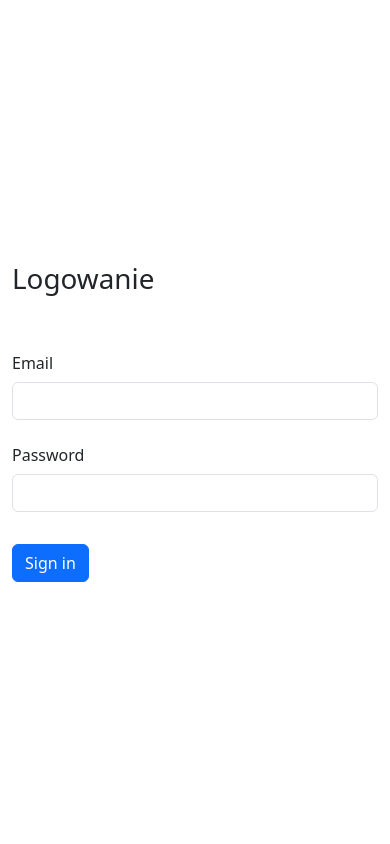
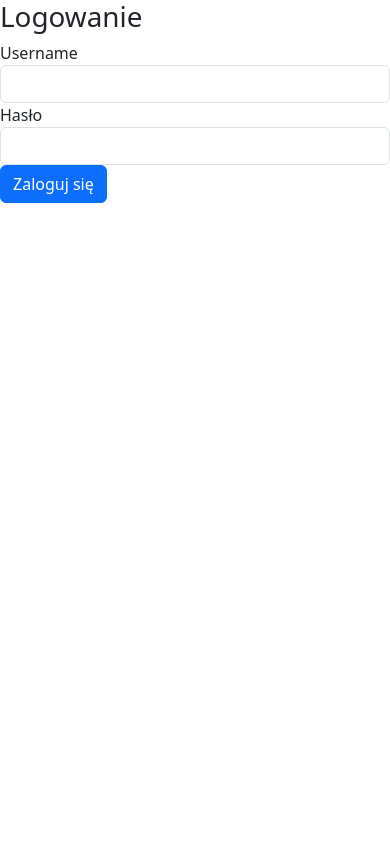
Before and after one commit to zuzannagasior/readmates, a Flask app: page /login in a window 390 px wide. Run offline with Flask 3, Linux system fonts and the light colour scheme.

Commit message:
feat: add login and register forms

```diff
--- a/app.py
+++ b/app.py
@@ -2,6 +2,7 @@ from flask import Flask
 from routes import register_routes
 
 app = Flask(__name__)
+app.config['SECRET_KEY'] = 'twoj-sekretny-klucz-123456'
 
 
 register_routes(app)
--- /dev/null
+++ b/forms.py
@@ -0,0 +1,21 @@
+from flask_wtf import FlaskForm
+from wtforms import StringField, PasswordField, SubmitField
+from wtforms.validators import DataRequired, Email, EqualTo, Length
+
+class LoginForm(FlaskForm):
+    username = StringField('Username',
+                          validators=[DataRequired(), Length(min=3, max=20)])
+    password = PasswordField('Hasło',
+                            validators=[DataRequired(), Length(min=6)])
+    submit = SubmitField('Zaloguj się')
+
+class RegistrationForm(FlaskForm):
+    email = StringField('Email',
+                       validators=[DataRequired(), Email()])
+    username = StringField('Username',
+                          validators=[DataRequired(), Length(min=3, max=20)])
+    password = PasswordField('Hasło',
+                            validators=[DataRequired(), Length(min=6)])
+    confirm_password = PasswordField('Potwierdź hasło',
+                                    validators=[DataRequired(), EqualTo('password')])
+    submit = SubmitField('Zarejestruj')
--- a/requirements.txt
+++ b/requirements.txt
@@ -1,8 +1,11 @@
 blinker==1.9.0
 click==8.3.1
+dnspython==2.8.0
+email-validator==2.3.0
 Flask==3.1.2
 Flask-SQLAlchemy==3.1.1
 Flask-WTF==1.2.2
+idna==3.11
 itsdangerous==2.2.0
 Jinja2==3.1.6
 MarkupSafe==3.0.3
--- a/routes.py
+++ b/routes.py
@@ -1,11 +1,13 @@
-from flask import render_template
+from flask import flash, redirect, render_template, url_for
+
+from forms import LoginForm, RegistrationForm
 
 
 def register_routes(app):
     @app.route('/')
-    def index():
+    def home():
         # TODO: Pobierz dane z bazy danych
-        return render_template('index.html')
+        return render_template('home.html')
 
     @app.route('/post/<int:id>')
     def show_post(id):
@@ -21,10 +23,34 @@ def register_routes(app):
     def create():
         return render_template('create_post.html')
 
-    @app.route('/login')
+
+    @app.route('/login', methods=['GET', 'POST'])
     def login():
-        return render_template('login.html')
+        form = LoginForm()
 
-    @app.route('/register')
+        if form.validate_on_submit():
+            username = form.username.data
+            password = form.password.data
+
+            if username == 'admin' and password == 'secret':
+                return redirect(url_for('home'))
+            else:
+                flash('Nieprawidłowy login lub hasło', 'danger')
+
+        return render_template('login.html', form=form)
+
+
+    @app.route('/register', methods=['GET', 'POST'])
     def register():
-        return render_template('register.html')
+        form = RegistrationForm()
+
+        if form.validate_on_submit():
+            email = form.email.data
+            # TODO: Sprawdź czy username jest już zarejestrowany
+            username = form.username.data
+            password = form.password.data
+            # TODO: Zapisz użytkownika do bazy danych
+            return redirect(url_for('home'))
+
+
+        return render_template('register.html', form=form)
--- a/templates/login.html
+++ b/templates/login.html
@@ -1,38 +1,28 @@
-{% extends "base.html" %} {% block title %}Logowanie{% endblock %} {% block
-    content %}
-    <section
-      class="container col-md-6 d-flex flex-column justify-content-center vh-100"
-    >
-      <h1 class="mb-5">Logowanie</h1>
+{% extends "base.html" %}
 
-      <form method="POST" action="/login">
-        <div class="row mb-3">
-          <label for="inputEmail3" class="col-sm-2 col-form-label">Email</label>
-          <div class="col-sm-10">
-            <input
-              name="email"
-              type="email"
-              class="form-control"
-              id="inputEmail3"
-              required
-            />
-          </div>
-        </div>
-        <div class="row mb-3">
-          <label for="inputPassword3" class="col-sm-2 col-form-label"
-            >Password</label
-          >
-          <div class="col-sm-10">
-            <input
-              name="password"
-              type="password"
-              class="form-control"
-              id="inputPassword3"
-              required
-            />
-          </div>
-        </div>
-        <button type="submit" class="btn btn-primary mt-3">Sign in</button>
-      </form>
-    </section>
-    {% endblock %}
+{% block content %}
+<h1>Logowanie</h1>
+
+<form method="POST" action="{{ url_for('login') }}">
+    {{ form.hidden_tag() }}
+
+    <div>
+        {{ form.username.label }}
+        {{ form.username(class="form-control") }}
+        {% if form.username.errors %}
+            <span class="error">{{ form.username.errors[0] }}</span>
+        {% endif %}
+    </div>
+
+    <div>
+        {{ form.password.label }}
+        {{ form.password(class="form-control") }}
+        {% if form.password.errors %}
+            <span class="error">{{ form.password.errors[0] }}</span>
+        {% endif %}
+    </div>
+
+    {{ form.submit(class="btn btn-primary") }}
+</form>
+
+{% endblock %}
```
Also changed, not shown: templates/register.html (+44 -0 lines).
